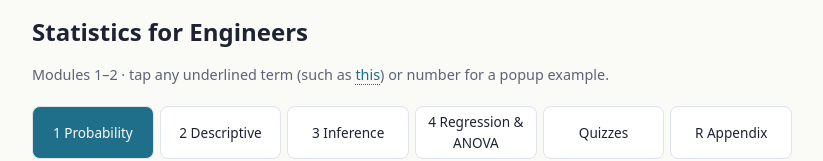
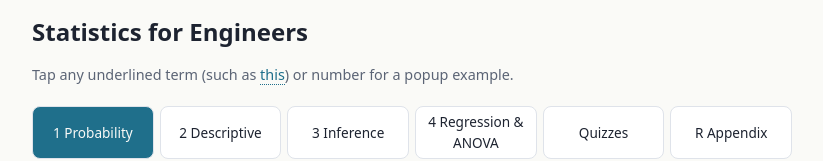
Before and after one commit to Szhang2025/STAT353V4.0, a plain HTML site: page index.html in a window 1280 px wide. Shown: the top 161 px of the page, without its empty margins (228-1051 px from the left). Drawn offline with nearby package versions, Linux system fonts and the light colour scheme.

Commit message:
Update header text for clarity

```diff
--- a/index.html
+++ b/index.html
@@ -23,7 +23,7 @@ nav{flex-wrap:wrap}nav button{flex:1;padding:5px 4px;font-size:.85rem}nav .on{ba
 .f{fill:var(--ac);opacity:.8}.l{fill:none;stroke:var(--ac);stroke-width:2}.k{fill:none;stroke:var(--ac);stroke-width:2}.b{fill:var(--bad)}
 svg text{fill:currentColor}.w{overflow-x:auto}ul.tr{margin:.3em 0;padding-left:1.2em}
 .dt th{position:sticky;top:0;background:var(--card)}.dt table{font-size:.85rem}pre{background:var(--bg);border:1px solid var(--bd);border-radius:8px;padding:8px;overflow:auto;font-size:.8rem;margin:.4em 0}code{font-size:.9em}a.g{color:var(--ac);border-bottom:1px dotted;cursor:pointer}</style><script>window.MathJax={tex:{inlineMath:[["$","$"]]},svg:{fontCache:"global"}};</script><script async src="https://cdn.jsdelivr.net/npm/mathjax@3.2.2/es5/tex-svg.js"></script></head><body>
-<header><h1>Statistics for Engineers</h1><p class="m">Modules 1–2 · tap any underlined term (such as <a class="t" data-k="experiment">this</a>) or number for a popup example.</p></header>
+<header><h1>Statistics for Engineers</h1><p class="m">Tap any underlined term (such as <a class="t" data-k="experiment">this</a>) or number for a popup example.</p></header>
 <nav><button data-t="m1" class="on">1 Probability</button><button data-t="m2">2 Descriptive</button><button data-t="m3">3 Inference</button><button data-t="m4">4 Regression &amp; ANOVA</button><button data-t="qz">Quizzes</button><button data-t="ap">R Appendix</button></nav>
 <main><section id="m1"></section>
 <section id="m2" hidden>
```
